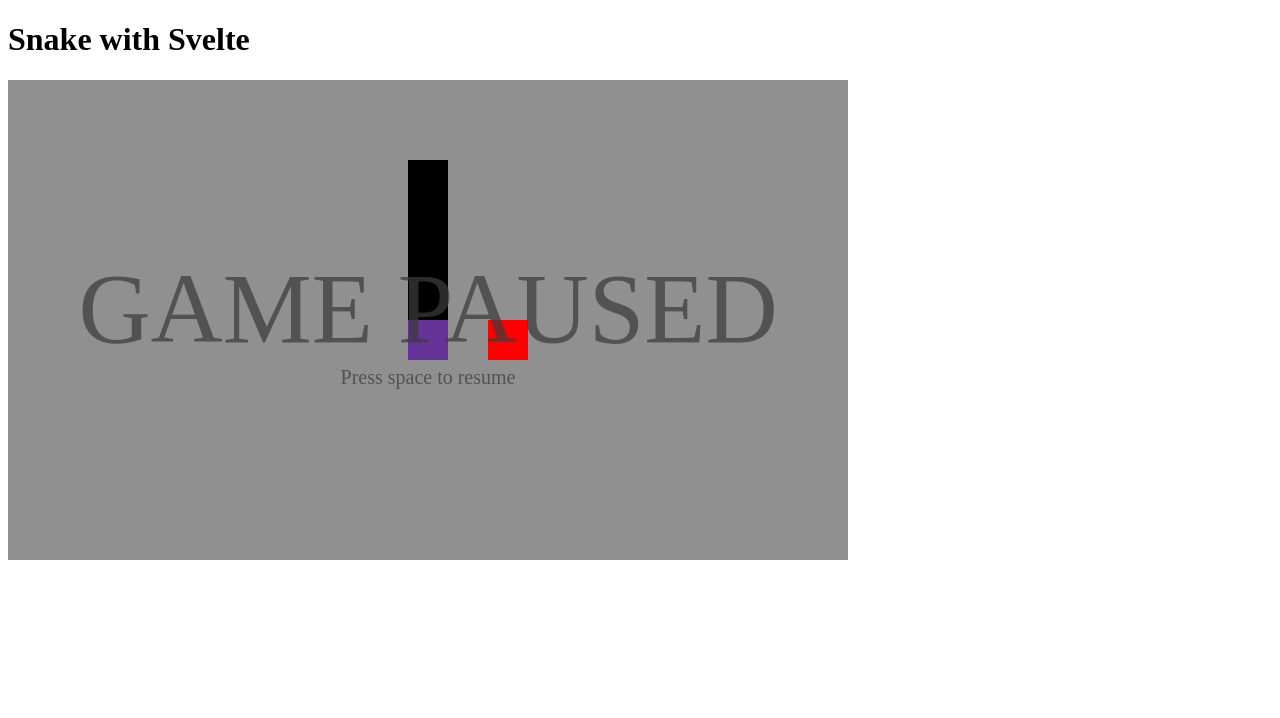
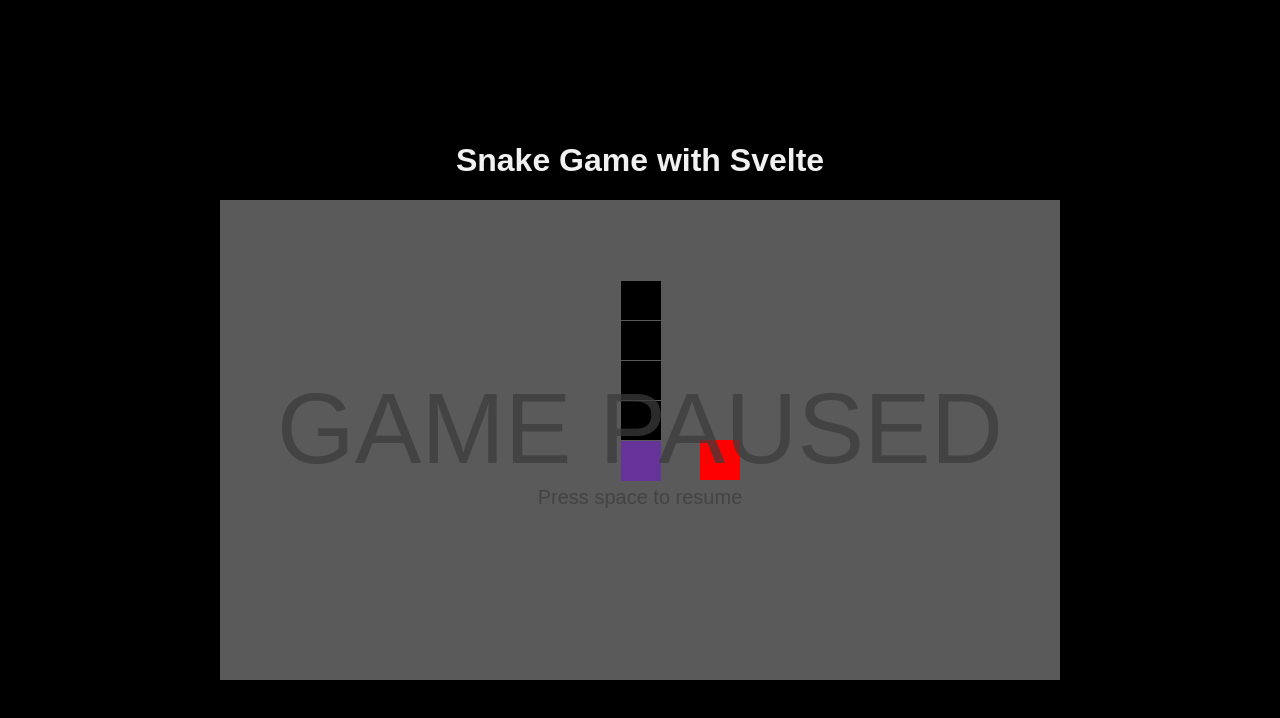
Before and after one commit to GustavoSabel/snake-game-svelte, a SvelteKit app: page / in a window 1280 px wide. Shown: the top 718 px of the page. Built offline with nearby package versions, Linux system fonts and the light colour scheme.

Commit message:
Improving the style

```diff
--- a/src/routes/+page.svelte
+++ b/src/routes/+page.svelte
@@ -1,7 +1,6 @@
 <script lang="ts">
 	import Board from './Board.svelte';
 	import { onMount } from 'svelte';
-	import Status from './Status.svelte';
 	import { gameConfig, gameStatus } from './GameStore';
 
 	let intervalNumber: number | null = null;
@@ -62,7 +61,29 @@
 </script>
 
 <main>
-	<h1>Snake with Svelte</h1>
-	<Status />
+	<h1>Snake Game with Svelte</h1>
 	<Board bind:this={board} />
 </main>
+
+<style>
+	:global(html, body) {
+		height: 100%;
+	}
+	:global(body) {
+		margin: 0;
+		background-color: black;
+		font-family: Arial, sans-serif;
+	}
+
+	h1 {
+		color: #f1f1f1;
+	}
+
+	main {
+		display: flex;
+		flex-direction: column;
+		align-items: center;
+		justify-content: center;
+		height: 100%;
+	}
+</style>
--- a/src/routes/Board.svelte
+++ b/src/routes/Board.svelte
@@ -3,6 +3,7 @@
 	import Snake from './Snake.svelte';
 	import { gameConfig, gameStatus } from './GameStore';
 	import type { SnakeBody } from '../types/SnakeType';
+	import Status from './Status.svelte';
 
 	$: fieldWidth = $gameConfig.fieldWidth;
 	$: fieldHeight = $gameConfig.fieldHeight;
@@ -79,6 +80,7 @@
 	style:width="{fieldWidth * blockSize}px"
 	style:height="{fieldHeight * blockSize}px"
 >
+	<Status />
 	<Snake bind:this={snake} on:move={onSnakeMove} />
 
 	{#each foods as food}
@@ -94,8 +96,9 @@
 
 <style>
 	.board {
-		background-color: rgba(106, 106, 106, 0.745);
+		background-color: #5a5a5a;
 		position: relative;
+
 	}
 
 	.food {
--- a/src/routes/Snake.svelte
+++ b/src/routes/Snake.svelte
@@ -110,5 +110,6 @@
 	.body-part {
 		background-color: black;
 		position: absolute;
+		border: 1px solid #5a5a5a;
 	}
 </style>
```
